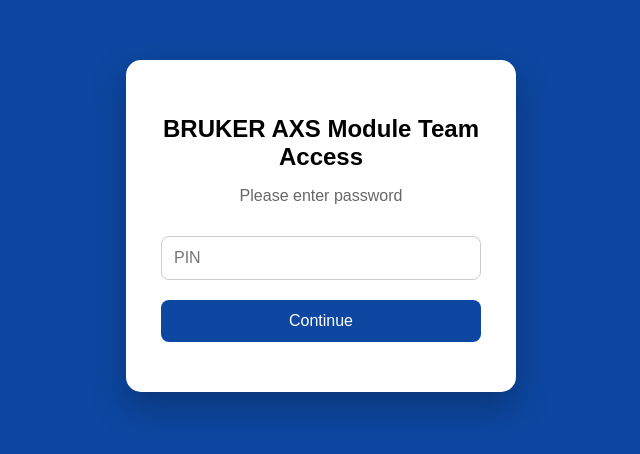
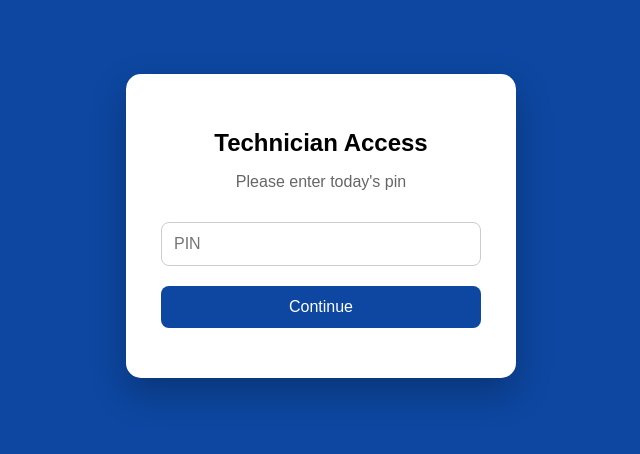
Before and after one commit to ikhwanhalim92/DTTS-IPQ-Gateway, a plain HTML site: page index.html in a window 1280 px wide. Shown: the part 174-628 px from the top of the page, without its empty margins (319-959 px from the left). Drawn offline with Linux system fonts and the light colour scheme.

Commit message:
Update index.html

```diff
--- a/index.html
+++ b/index.html
@@ -71,9 +71,9 @@ button:hover{
 
 <div class="card">
 
-<h2>BRUKER AXS Module Team Access</h2>
+<h2>Technician Access</h2>
 
-<p>Please enter password</p>
+<p>Please enter today's pin</p>
 
 <input
 type="password"
@@ -90,7 +90,7 @@ Continue
 
 <script>
 
-const correctPin="AXSModule";
+const correctPin="AXSModule2026";
 
 const formLink="https://forms.cloud.microsoft/e/QHW6Yrg04j?origin=lprLink";
 
```
